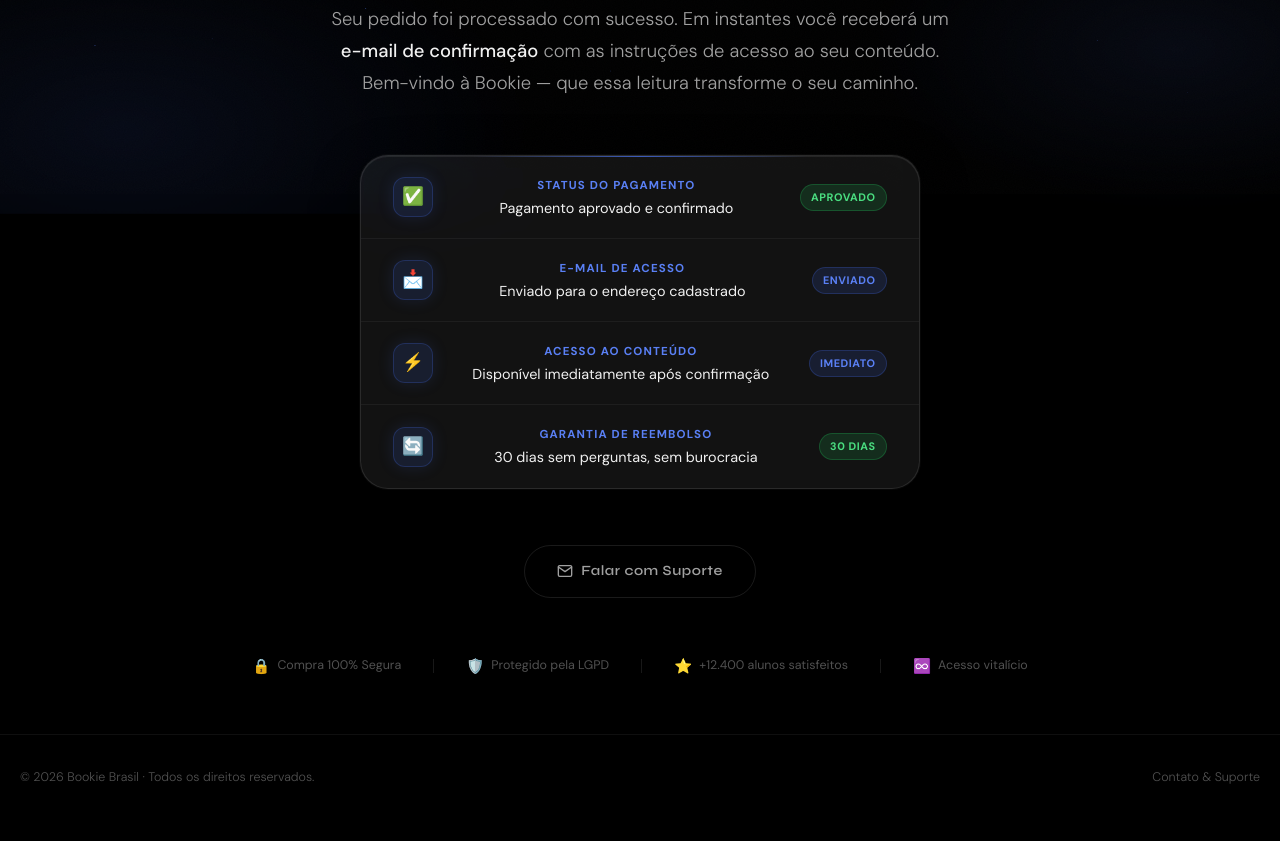
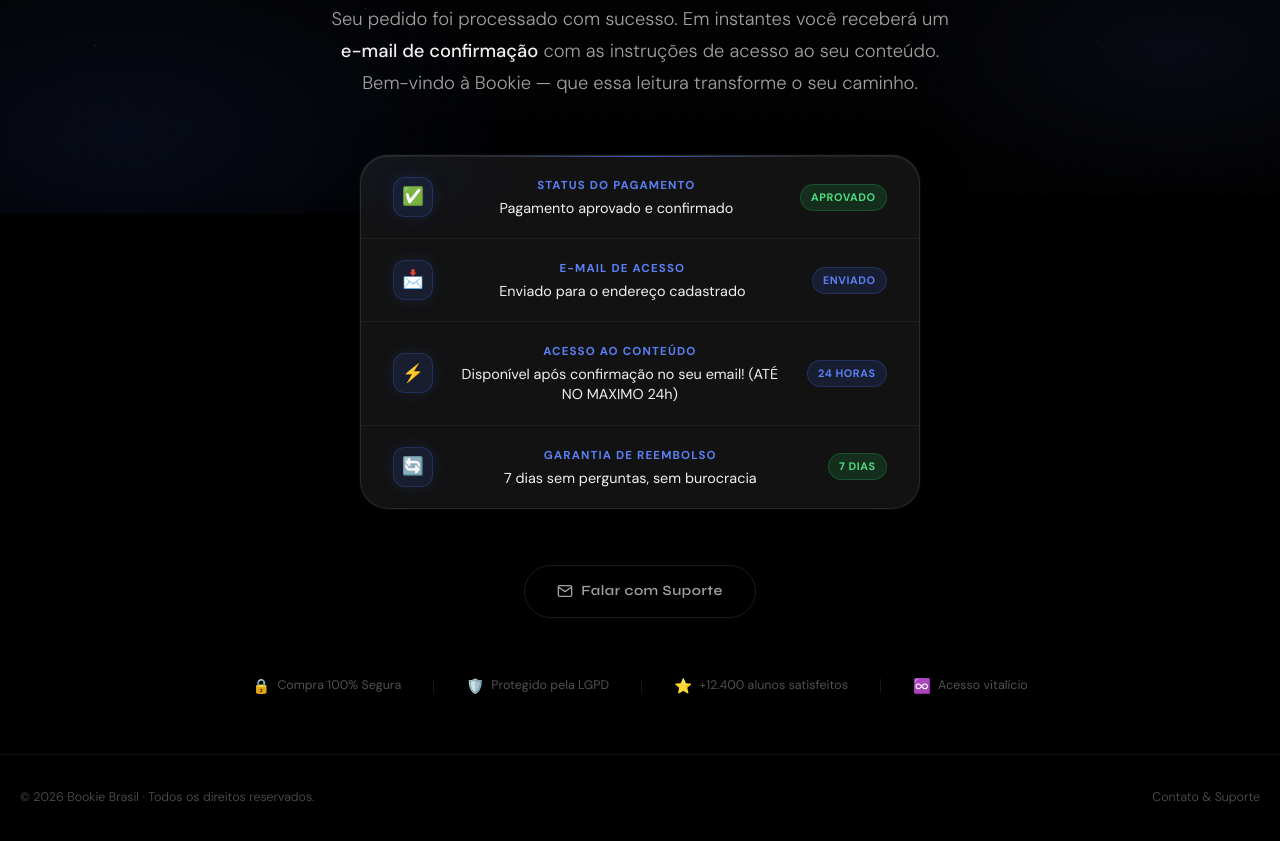
Before and after one commit to Bookie-BR/Bookie, a plain HTML site: page index.html in a window 1280 px wide. Shown: the part 606-1447 px from the top of the page. Before the commit the page ends 1426 px from the top, so only its background shows below. Drawn offline with Linux system fonts and the light colour scheme.

Commit message:
TODOS OS DIREITOS RESERVADOS
TODOS OS DIREITOS RESERVADOS

```diff
--- a/index.html
+++ b/index.html
@@ -618,18 +618,18 @@
           <div class="status-card__icon" aria-hidden="true">⚡</div>
           <div class="status-card__body">
             <p class="status-card__label">Acesso ao Conteúdo</p>
-            <p class="status-card__value">Disponível imediatamente após confirmação</p>
+            <p class="status-card__value">Disponível após confirmação no seu email! (ATÉ NO MAXIMO 24h)</p>
           </div>
-          <span class="status-card__badge badge--blue">Imediato</span>
+          <span class="status-card__badge badge--blue">24 HORAS</span>
         </div>
 
         <div class="status-card__item">
           <div class="status-card__icon" aria-hidden="true">🔄</div>
           <div class="status-card__body">
             <p class="status-card__label">Garantia de Reembolso</p>
-            <p class="status-card__value">30 dias sem perguntas, sem burocracia</p>
+            <p class="status-card__value">7 dias sem perguntas, sem burocracia</p>
           </div>
-          <span class="status-card__badge badge--green">30 dias</span>
+          <span class="status-card__badge badge--green">7 dias</span>
         </div>
 
       </div>
```
